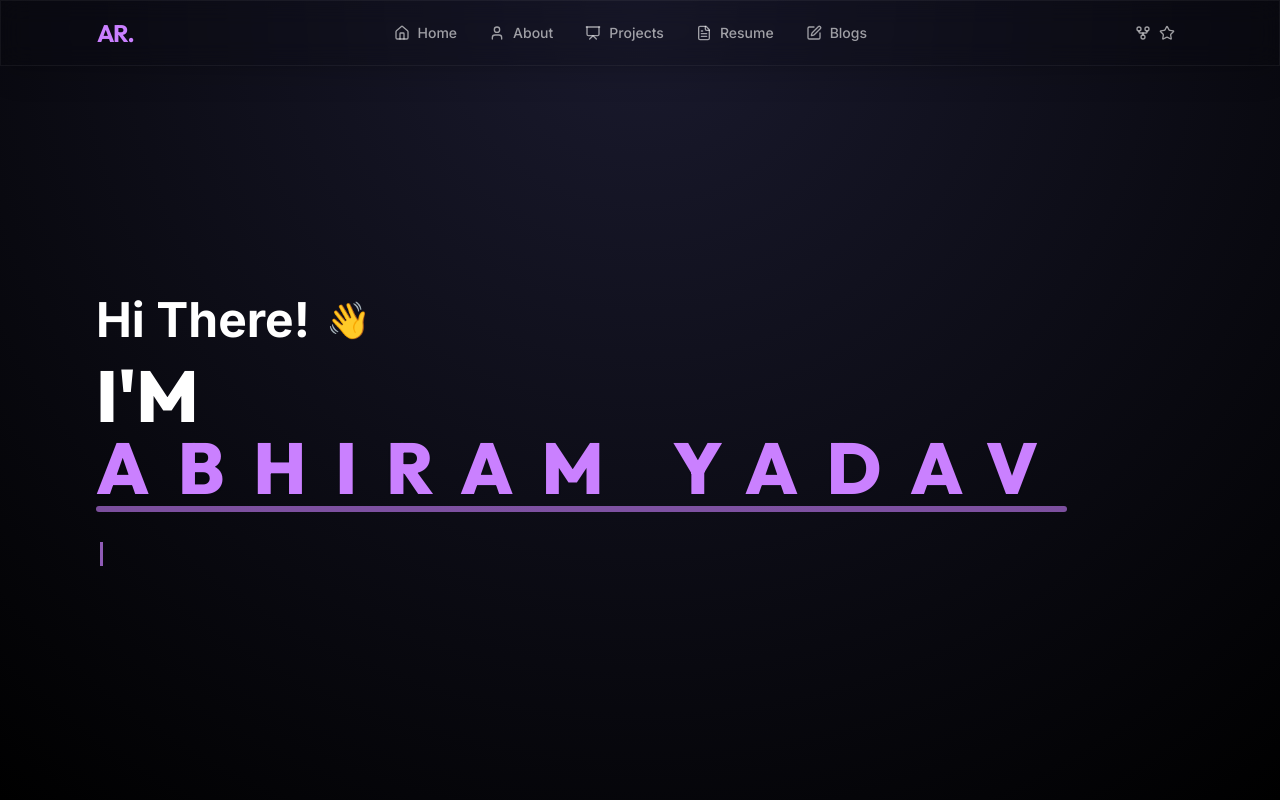
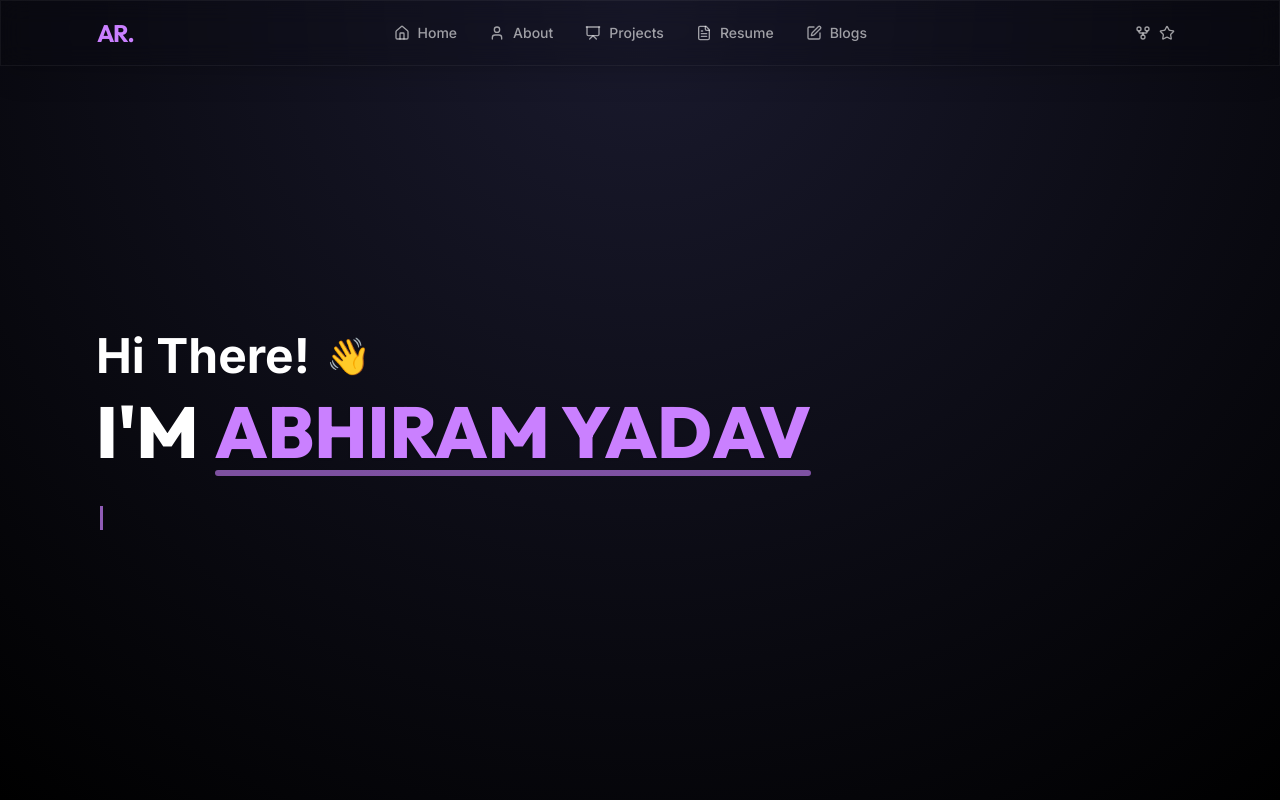
Before and after one commit to Abhiram0202/Portfolio, a Next.js app: page / in a window 1280 px wide. Shown: the top 800 px of the page. Built offline with nearby package versions, Linux system fonts and the light colour scheme.

Commit message:
i said u to jjust give space betwenn abhiram and yadav not every letters

```diff
--- a/src/components/sections/hero.tsx
+++ b/src/components/sections/hero.tsx
@@ -90,11 +90,11 @@ export function HeroSection() {
 
           <motion.h1
             variants={itemVariants}
-            className="font-headline text-4xl font-extrabold sm:text-5xl md:text-6xl lg:text-7xl flex flex-wrap gap-x-6 pb-2 m-0 p-0 text-left w-full"
+            className="font-headline text-4xl font-extrabold sm:text-5xl md:text-6xl lg:text-7xl flex flex-wrap items-baseline gap-x-4 pb-2 m-0 p-0 text-left w-full"
           >
-            <span className="m-0 p-0">I&apos;M</span>
+            <span className="m-0 p-0 uppercase">I&apos;M</span>
             <span className="relative inline-block pb-2 m-0 p-0">
-              <span className="text-primary relative z-10 whitespace-nowrap drop-shadow-sm tracking-[0.4em] uppercase">
+              <span className="text-primary relative z-10 whitespace-nowrap drop-shadow-sm uppercase">
                 {personalData.name}
               </span>
               <span className="absolute bottom-0 left-0 w-full h-[6px] bg-gradient-to-r from-primary to-accent rounded-full opacity-60"></span>
```
